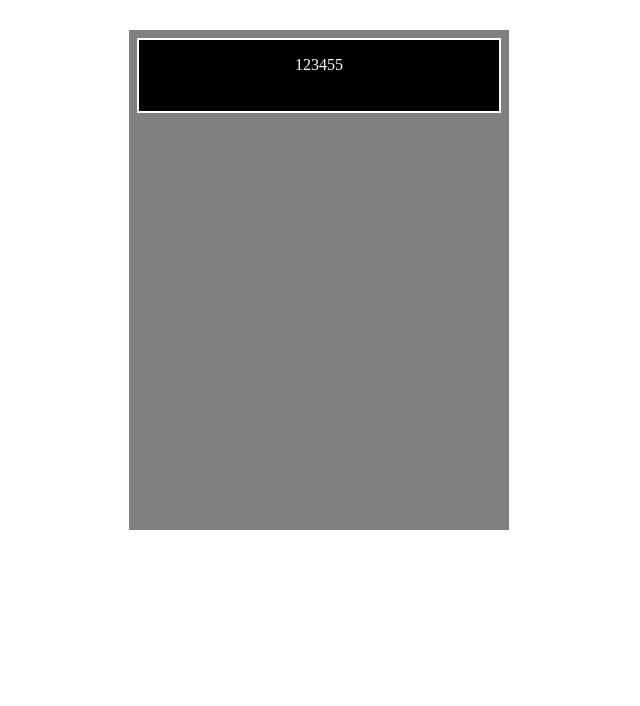
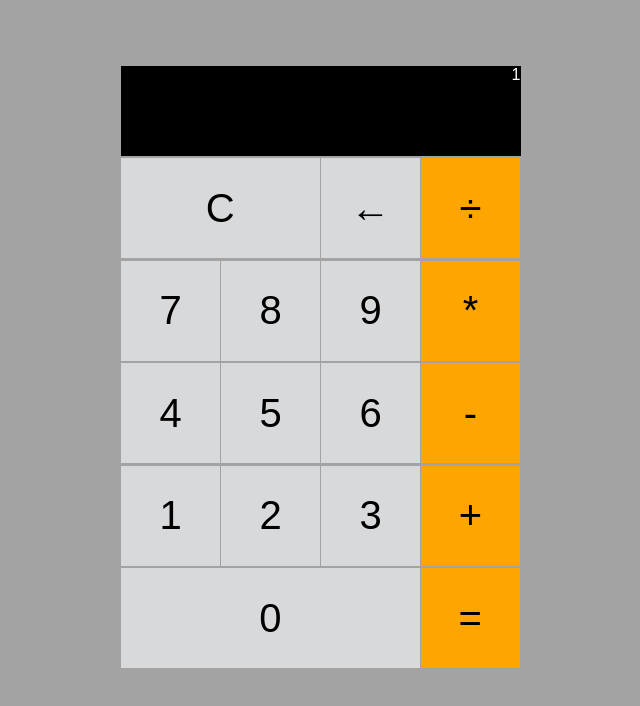
Before and after one commit to hditano/Calculator-Project, a plain HTML site: page index.html in a window 1280 px wide. Shown: the whole page, without its empty margins (321-961 px from the left). Drawn offline with Linux system fonts and the light colour scheme.

Commit message:
v0.1 Design (html/css)

```diff
--- a/index.html
+++ b/index.html
@@ -4,15 +4,45 @@
     <meta charset="UTF-8" />
     <meta http-equiv="X-UA-Compatible" content="IE=edge" />
     <meta name="viewport" content="width=device-width, initial-scale=1.0" />
-    <title>Calculator Project</title>
-    <link rel="stylesheet" href="style.css">
+    <link rel="stylesheet" href="script.js" />
+    <link rel="stylesheet" href="style.css" />
+    <title>Calculator</title>
   </head>
   <body>
     <div class="main-container">
-      <div class="background">
-        <div class="display-main">
-          <p class="display">123455</p>
-        </div>
+      <div class="calc">
+        <section class="screen">
+          <p class="display-screen">1</p>
+        </section>
+        <section class="calc-buttons">
+          <div class="calc-button-row">
+            <button class="calc-button double">C</button>
+            <button class="calc-button">&#8592;</button>
+            <button class="calc-button">&#247;</button>
+          </div>
+          <div class="calc-button-row">
+            <button class="calc-button">7</button>
+            <button class="calc-button">8</button>
+            <button class="calc-button">9</button>
+            <button class="calc-button">*</button>
+          </div>
+          <div class="calc-button-row">
+            <button class="calc-button">4</button>
+            <button class="calc-button">5</button>
+            <button class="calc-button">6</button>
+            <button class="calc-button">-</button>
+          </div>
+          <div class="calc-button-row">
+            <button class="calc-button">1</button>
+            <button class="calc-button">2</button>
+            <button class="calc-button">3</button>
+            <button class="calc-button">+</button>
+          </div>
+          <div class="calc-button-row">
+            <button class="calc-button triple">0</button>
+            <button class="calc-button">=</button>
+          </div>
+        </section>
       </div>
     </div>
   </body>
--- a/style.css
+++ b/style.css
@@ -2,24 +2,66 @@
   box-sizing: border-box;
 }
 
+body {
+  font-family: Arial, Helvetica, sans-serif;
+  background-color: rgb(163, 163, 163);
+}
 
-.background {
+.main-container {
   display: flex;
   justify-content: center;
-  padding: 0px;
-  margin: 30px 35%;
-  background-color: gray;
-  height: 500px;
-  width: auto;
+  margin-top: 50px;
 }
 
-.display-main {
-  display: flex;
-  justify-content: center;
-  border: 2px solid white;
+.calc {
+  width: 400px;
+  height: 600px;
+  align-items: stretch;
+  justify-content: right;
+
+}
+
+.screen {
+  width: 100%;
+  height: 15%;;
   background-color: black;
+  margin: 1.5px 1.5px;
   color: white;
-  margin: 0.5rem ;
-  height: 15%;
-  width: 450px;
+  text-align: right;
 }
+
+
+.calc-button-row {
+  display: flex;;
+  place-content: stretch space-between;
+  margin: 1.5px 1.5px 1.5px 1.5px;
+  width: 100%;
+}
+
+.calc-button {
+  background-color: rgb(216, 217, 219);
+  height: 100px;
+  width: 25%;
+  border: none;
+  border-radius: 0px;
+  font-size: 40px;
+  cursor: pointer;
+  padding: 0px;
+  margin: 0.5px;
+}
+
+.calc-button:last-child {
+  background-color: orange;
+}
+
+.calc-button:hover {
+  background-color:white;
+}
+
+.double {
+  width: 50%;
+}
+
+.triple {
+  width: 75%;
+}
```
